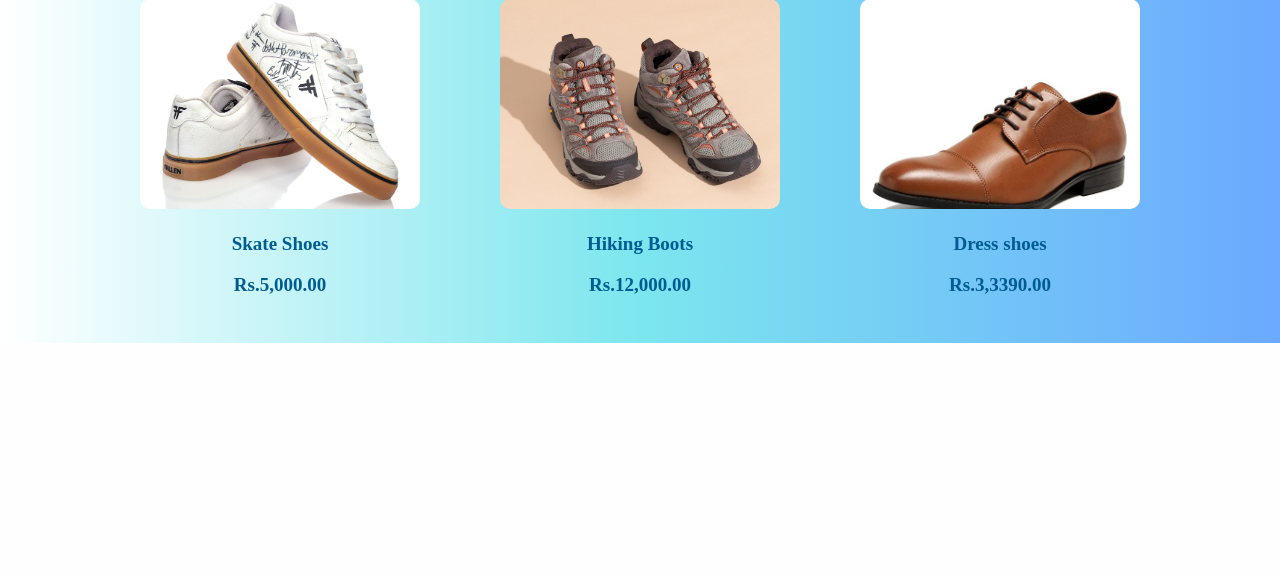
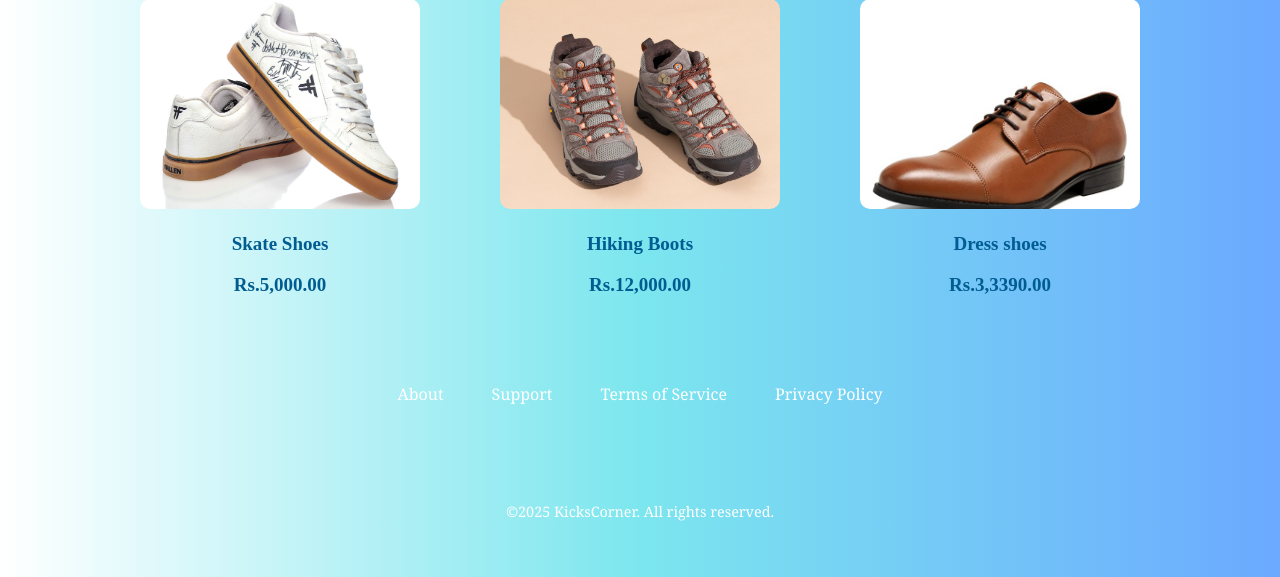
Before and after one commit to OpenStag/project-6, a PHP site: page /Men.html in a window 1280 px wide. Shown: the part 1003-1580 px from the top of the page. Before the commit the page ends 1346 px from the top, so only its background shows below. Run offline with PHP 8.4, Linux system fonts and the light colour scheme.

Commit message:
adding footer

```diff
--- a/MenShoes/Men.css
+++ b/MenShoes/Men.css
@@ -160,3 +160,48 @@ p {
   font-size: 19px;
   text-align: center;
 }
+
+ footer {
+            background-color: var(--dark);
+            color: white;
+            padding: 3rem 5%;
+            text-align: center;
+        }
+
+        .footer-links {
+            display: flex;
+            justify-content: center;
+            flex-wrap: wrap;
+            margin-bottom: 2rem;
+        }
+
+        .footer-links a {
+            color: white;
+            text-decoration: none;
+            margin: 0 1.5rem;
+            transition: color 0.3s;
+        }
+
+        .footer-links a:hover {
+            color: var(--secondary);
+        }
+
+        .social-icons {
+            margin: 2rem 0;
+        }
+
+        .social-icons a {
+            color: white;
+            font-size: 1.5rem;
+            margin: 0 1rem;
+            transition: color 0.3s;
+        }
+
+        .social-icons a:hover {
+            color: var(--secondary);
+        }
+
+        .copyright {
+            color: var(--gray);
+            font-size: 0.9rem;
+        }
--- a/MenShoes/Men.html
+++ b/MenShoes/Men.html
@@ -96,5 +96,24 @@
     <div><p>Dress shoes</p><p>Rs.3,3390.00</p></div>
     </div>
   </section>
+   <footer>
+        <div class="footer-links">
+            <a href="#">About</a>
+            <a href="#">Support</a>
+            <a href="#">Terms of Service</a>
+            <a href="#">Privacy Policy</a>
+        </div>
+
+        <div class="social-icons">
+            <a href="#"><i class="fab fa-instagram"></i></a>
+            <a href="#"><i class="fab fa-twitter"></i></a>
+            <a href="#"><i class="fab fa-facebook-f"></i></a>
+            <a href="#"><i class="fab fa-tiktok"></i></a>
+        </div>
+
+        <div class="copyright">
+            ©2025 KicksCorner. All rights reserved.
+        </div>
+    </footer>
 </body>
 </html>
```
